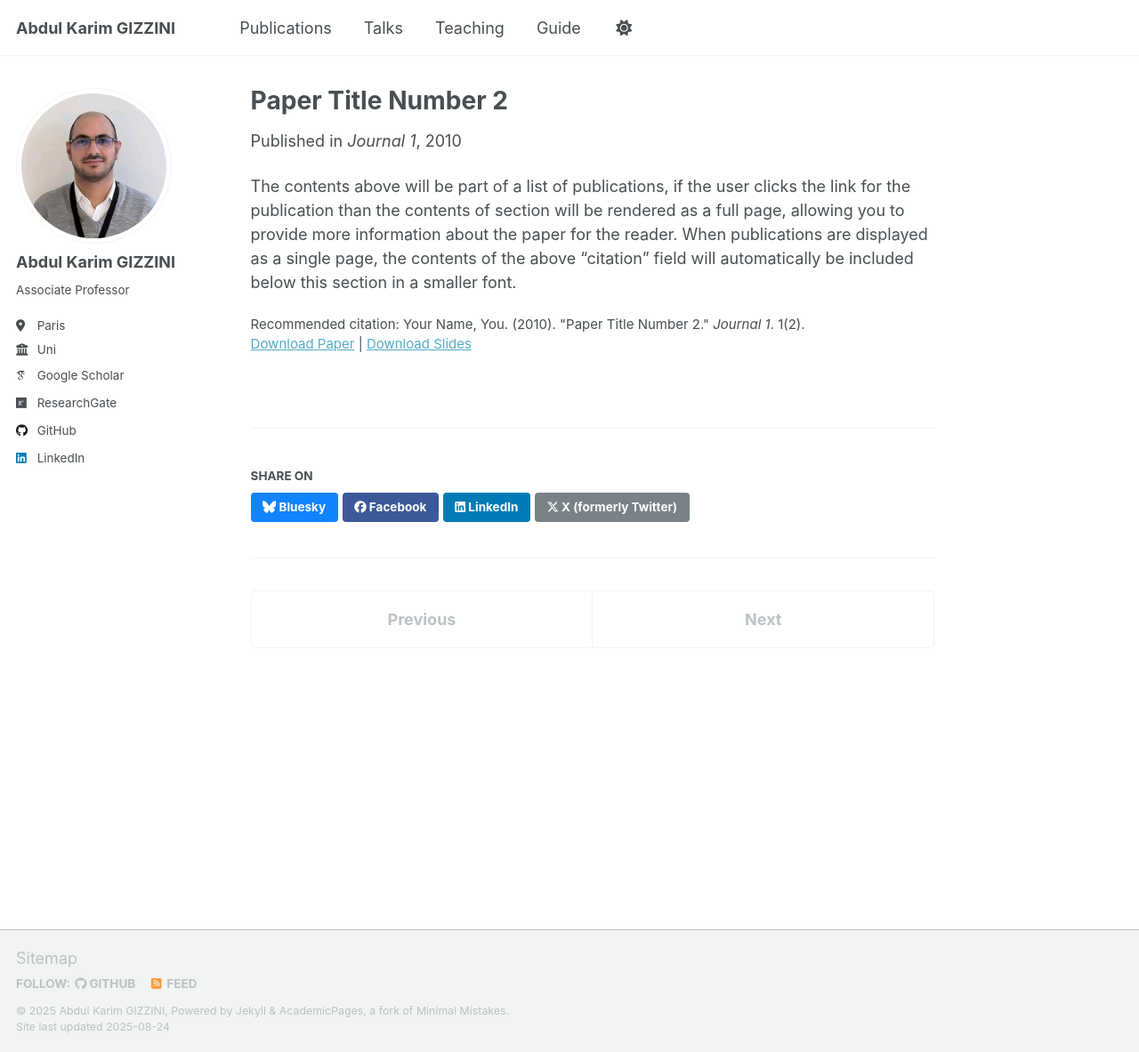
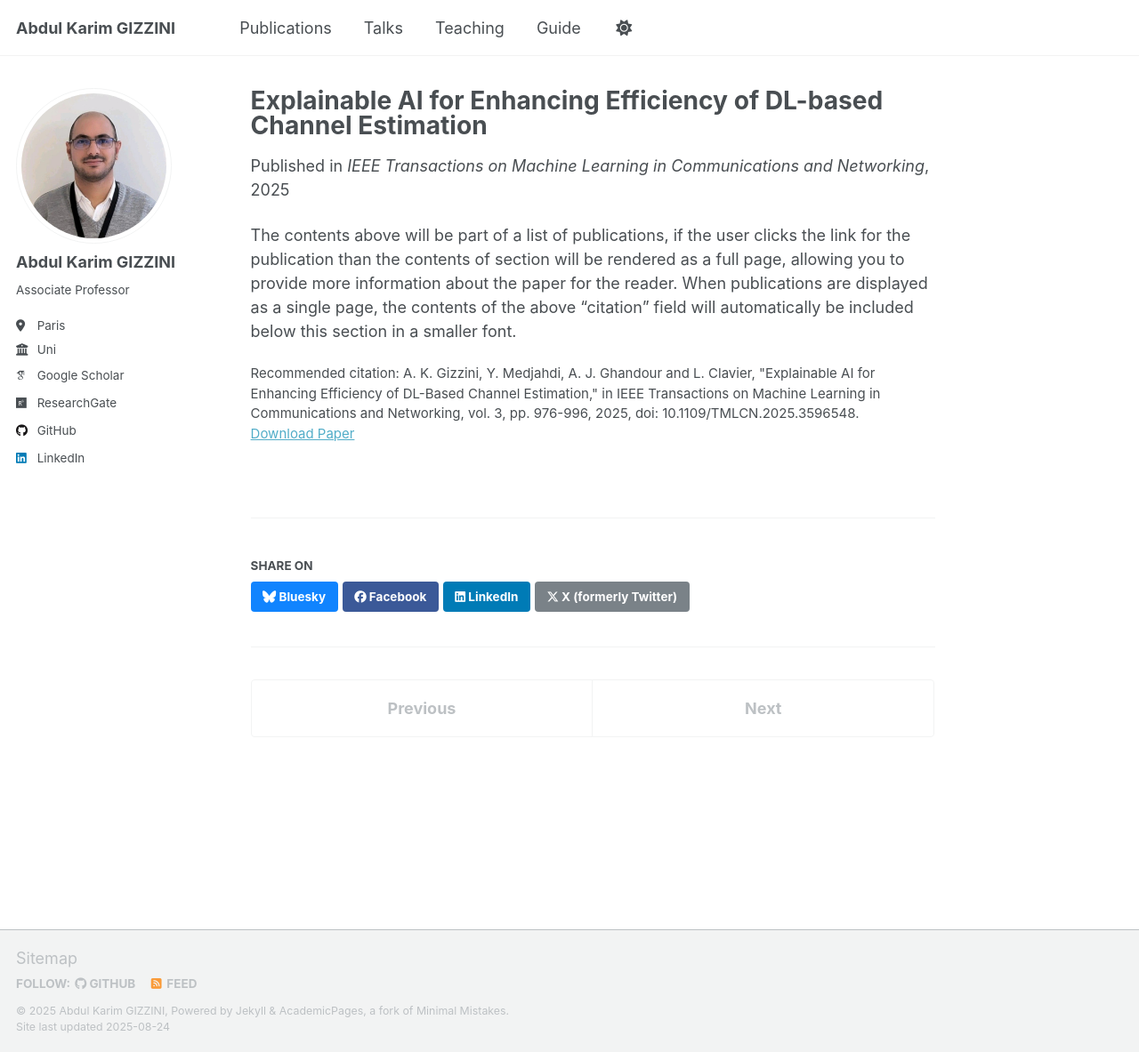
Before and after one commit to abdulkarimgizzini/abdulkarimgizzini-website, a Jekyll site: the page built from _publications/2010-10-01-paper-title-number-2.md, in a window 1280 px wide and 1183 px high. Shown: the whole window at 89% size. Built offline with Jekyll 4.4.1, drawn with Linux system fonts in a browser that asks for light colours; some web fonts are replaced; a script that is not in the unit is left out.

Commit message:
Update 2010-10-01-paper-title-number-2.md

```diff
--- a/_publications/2010-10-01-paper-title-number-2.md
+++ b/_publications/2010-10-01-paper-title-number-2.md
@@ -1,14 +1,14 @@
 ---
-title: "Paper Title Number 2"
+title: "Explainable AI for Enhancing Efficiency of DL-based Channel Estimation"
 collection: publications
 category: manuscripts
 permalink: /publication/2010-10-01-paper-title-number-2
-excerpt: 'This paper is about the number 2. The number 3 is left for future work.'
-date: 2010-10-01
-venue: 'Journal 1'
-slidesurl: 'http://academicpages.github.io/files/slides2.pdf'
-paperurl: 'http://academicpages.github.io/files/paper2.pdf'
-citation: 'Your Name, You. (2010). &quot;Paper Title Number 2.&quot; <i>Journal 1</i>. 1(2).'
+excerpt: ' '
+date: 2025-08-06
+venue: 'IEEE Transactions on Machine Learning in Communications and Networking'
+[//]: # slidesurl: 'http://academicpages.github.io/files/slides2.pdf'
+paperurl: 'https://ieeexplore.ieee.org/abstract/document/11115091'
+citation: 'A. K. Gizzini, Y. Medjahdi, A. J. Ghandour and L. Clavier, "Explainable AI for Enhancing Efficiency of DL-Based Channel Estimation," in IEEE Transactions on Machine Learning in Communications and Networking, vol. 3, pp. 976-996, 2025, doi: 10.1109/TMLCN.2025.3596548.'
 ---
 
 The contents above will be part of a list of publications, if the user clicks the link for the publication than the contents of section will be rendered as a full page, allowing you to provide more information about the paper for the reader. When publications are displayed as a single page, the contents of the above "citation" field will automatically be included below this section in a smaller font.
```
